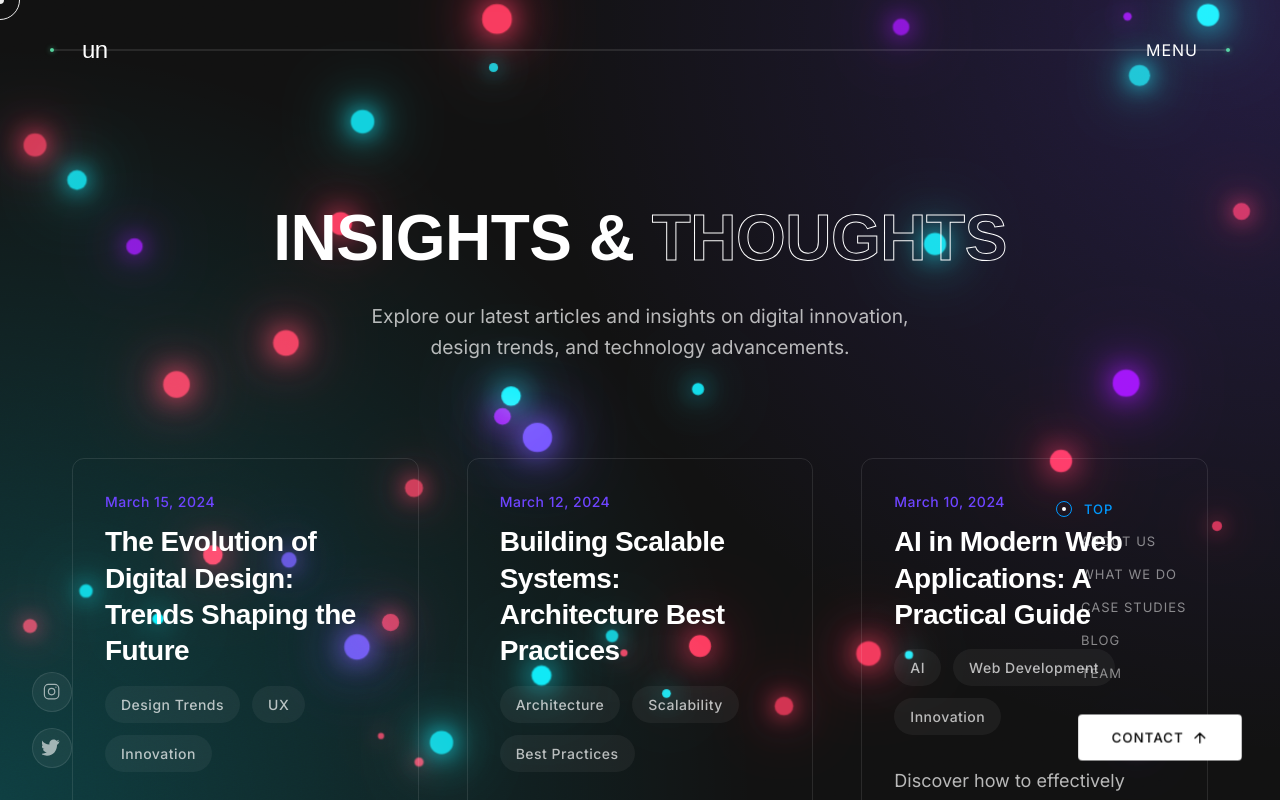
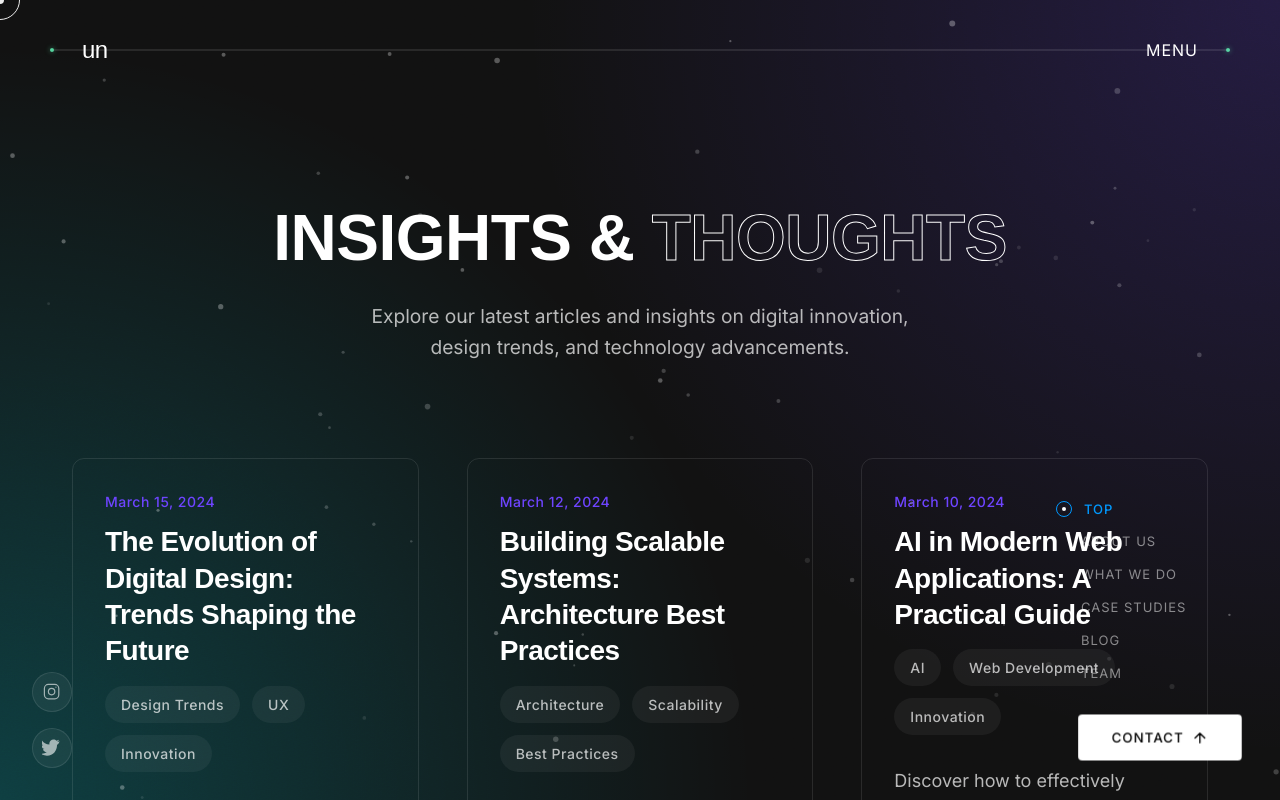
Before and after one commit to Akhpie/arc-design-agency, a React (Vite) app: page /blog in a window 1280 px wide. Shown: the top 800 px of the page. Built offline with nearby package versions, Linux system fonts and the light colour scheme.

Commit message:
some ui fixes

```diff
--- a/src/components/GlobalBackground.tsx
+++ b/src/components/GlobalBackground.tsx
@@ -1,44 +1,6 @@
-import styled, { keyframes } from "styled-components";
-import { useEffect, useState } from "react";
+import styled from "styled-components";
 import noiseTexture from "../assets/noise.svg";
 import theme from "../styles/theme";
-
-interface ParticleProps {
-  size?: string;
-  top?: string;
-  left?: string;
-  opacity?: number;
-  duration?: string;
-  delay?: string;
-  color?: string;
-}
-
-const floatAnimation = keyframes`
-  0% {
-    transform: translateY(0) translateX(0) scale(1);
-  }
-  50% {
-    transform: translateY(-40px) translateX(20px) scale(1.2);
-  }
-  100% {
-    transform: translateY(0) translateX(0) scale(1);
-  }
-`;
-
-const pulseAnimation = keyframes`
-  0% {
-    transform: scale(1);
-    opacity: 0.8;
-  }
-  50% {
-    transform: scale(1.4);
-    opacity: 1;
-  }
-  100% {
-    transform: scale(1);
-    opacity: 0.8;
-  }
-`;
 
 const BackgroundWrapper = styled.div`
   position: fixed;
@@ -121,29 +83,6 @@ const NoiseOverlay = styled.div`
   }
 `;
 
-const Particle = styled.div<ParticleProps>`
-  position: absolute;
-  width: ${(props) => props.size || "8px"};
-  height: ${(props) => props.size || "8px"};
-  background: ${(props) => props.color || theme.colors.primary};
-  border-radius: 50%;
-  top: ${(props) => props.top};
-  left: ${(props) => props.left};
-  opacity: ${(props) => props.opacity || 0.8};
-  animation: ${floatAnimation} ${(props) => props.duration || "8s"} ease-in-out
-      infinite,
-    ${pulseAnimation}
-      ${(props) =>
-        props.duration ? `${parseFloat(props.duration) * 0.5}s` : "4s"}
-      ease-in-out infinite;
-  animation-delay: ${(props) => props.delay || "0s"};
-  box-shadow: 0 0 20px ${(props) => props.color || theme.colors.primary},
-    0 0 40px ${(props) => props.color || theme.colors.primary},
-    0 0 60px ${(props) => props.color || theme.colors.primary};
-  mix-blend-mode: screen;
-  z-index: 2;
-`;
-
 const GridOverlay = styled.div`
   position: absolute;
   top: 0;
@@ -163,60 +102,10 @@ const GridOverlay = styled.div`
 `;
 
 const GlobalBackground = () => {
-  const [particles, setParticles] = useState<Array<ParticleProps>>([]);
-
-  useEffect(() => {
-    const generateParticles = () => {
-      const particleCount = Math.min(50, Math.floor(window.innerWidth / 30));
-      return Array(particleCount)
-        .fill(null)
-        .map(() => {
-          const colors = [
-            theme.colors.primary,
-            theme.colors.secondary,
-            theme.colors.accent,
-            theme.colors.neonPurple,
-            "#00f0ff",
-            "#ff2d55",
-          ];
-          return {
-            size: `${Math.random() * 16 + 6}px`,
-            top: `${Math.random() * 100}%`,
-            left: `${Math.random() * 100}%`,
-            opacity: Math.random() * 0.3 + 0.7,
-            duration: `${Math.random() * 8 + 6}s`,
-            delay: `${Math.random() * 4}s`,
-            color: colors[Math.floor(Math.random() * colors.length)],
-          };
-        });
-    };
-
-    setParticles(generateParticles());
-
-    const handleResize = () => {
-      setParticles(generateParticles());
-    };
-
-    window.addEventListener("resize", handleResize);
-    return () => window.removeEventListener("resize", handleResize);
-  }, []);
-
   return (
     <BackgroundWrapper>
       <GridOverlay />
       <NoiseOverlay />
-      {particles.map((particle, index) => (
-        <Particle
-          key={index}
-          size={particle.size}
-          top={particle.top}
-          left={particle.left}
-          opacity={particle.opacity}
-          duration={particle.duration}
-          delay={particle.delay}
-          color={particle.color}
-        />
-      ))}
     </BackgroundWrapper>
   );
 };
--- /dev/null
+++ b/src/components/InteractiveParticles.tsx
@@ -0,0 +1,171 @@
+import { useEffect, useRef } from "react";
+import styled from "styled-components";
+
+const Canvas = styled.canvas`
+  position: fixed;
+  top: 0;
+  left: 0;
+  width: 100%;
+  height: 100%;
+  pointer-events: none;
+  z-index: 1;
+`;
+
+interface Particle {
+  x: number;
+  y: number;
+  radius: number;
+  color: string;
+  vx: number;
+  vy: number;
+  baseVx: number;
+  baseVy: number;
+  life: number;
+  maxLife: number;
+}
+
+const COLORS = [
+  "rgba(255, 255, 255, 0.3)",
+  "rgba(255, 255, 255, 0.2)",
+  "rgba(255, 255, 255, 0.1)",
+];
+
+const InteractiveParticles = () => {
+  const canvasRef = useRef<HTMLCanvasElement>(null);
+  const particlesRef = useRef<Particle[]>([]);
+  const mouseRef = useRef({ x: 0, y: 0 });
+  const animationFrameRef = useRef<number>();
+
+  const createParticle = (x: number, y: number): Particle => {
+    const angle = Math.random() * Math.PI * 2;
+    const speed = Math.random() * 0.2 + 0.1;
+    return {
+      x,
+      y,
+      radius: Math.random() * 2 + 1,
+      color: COLORS[Math.floor(Math.random() * COLORS.length)],
+      vx: Math.cos(angle) * speed,
+      vy: Math.sin(angle) * speed,
+      baseVx: Math.cos(angle) * speed,
+      baseVy: Math.sin(angle) * speed,
+      life: 1,
+      maxLife: Math.random() * 150 + 150,
+    };
+  };
+
+  const initParticles = () => {
+    if (!canvasRef.current) return;
+
+    const canvas = canvasRef.current;
+    const particles: Particle[] = [];
+    const particleCount = Math.min(80, Math.floor(window.innerWidth / 20));
+
+    for (let i = 0; i < particleCount; i++) {
+      particles.push(
+        createParticle(
+          Math.random() * canvas.width,
+          Math.random() * canvas.height
+        )
+      );
+    }
+
+    particlesRef.current = particles;
+  };
+
+  const animate = () => {
+    if (!canvasRef.current) return;
+
+    const canvas = canvasRef.current;
+    const ctx = canvas.getContext("2d");
+    if (!ctx) return;
+
+    ctx.clearRect(0, 0, canvas.width, canvas.height);
+
+    particlesRef.current = particlesRef.current.filter((particle) => {
+      // Update life
+      particle.life++;
+      if (particle.life > particle.maxLife) {
+        // Reset particle
+        const newParticle = createParticle(
+          Math.random() * canvas.width,
+          Math.random() * canvas.height
+        );
+        Object.assign(particle, newParticle);
+        return true;
+      }
+
+      // Mouse interaction
+      const dx = mouseRef.current.x - particle.x;
+      const dy = mouseRef.current.y - particle.y;
+      const distance = Math.sqrt(dx * dx + dy * dy);
+      const repelRadius = 150;
+
+      if (distance < repelRadius) {
+        // Calculate repulsion force
+        const force = (1 - distance / repelRadius) * 1.5;
+        particle.vx = particle.baseVx - (dx / distance) * force;
+        particle.vy = particle.baseVy - (dy / distance) * force;
+      } else {
+        // Return to base velocity
+        particle.vx = particle.baseVx;
+        particle.vy = particle.baseVy;
+      }
+
+      // Update position
+      particle.x += particle.vx;
+      particle.y += particle.vy;
+
+      // Wrap around screen
+      if (particle.x < 0) particle.x = canvas.width;
+      if (particle.x > canvas.width) particle.x = 0;
+      if (particle.y < 0) particle.y = canvas.height;
+      if (particle.y > canvas.height) particle.y = 0;
+
+      // Draw particle
+      ctx.beginPath();
+      ctx.arc(particle.x, particle.y, particle.radius, 0, Math.PI * 2);
+      ctx.fillStyle = particle.color;
+      ctx.fill();
+
+      return true;
+    });
+
+    animationFrameRef.current = requestAnimationFrame(animate);
+  };
+
+  useEffect(() => {
+    if (!canvasRef.current) return;
+
+    const canvas = canvasRef.current;
+    const handleResize = () => {
+      canvas.width = window.innerWidth;
+      canvas.height = window.innerHeight;
+      initParticles();
+    };
+
+    const handleMouseMove = (e: MouseEvent) => {
+      mouseRef.current = {
+        x: e.clientX,
+        y: e.clientY,
+      };
+    };
+
+    handleResize();
+    animate();
+
+    window.addEventListener("resize", handleResize);
+    window.addEventListener("mousemove", handleMouseMove);
+
+    return () => {
+      window.removeEventListener("resize", handleResize);
+      window.removeEventListener("mousemove", handleMouseMove);
+      if (animationFrameRef.current) {
+        cancelAnimationFrame(animationFrameRef.current);
+      }
+    };
+  }, []);
+
+  return <Canvas ref={canvasRef} />;
+};
+
+export default InteractiveParticles;
--- a/src/layouts/MainLayout.tsx
+++ b/src/layouts/MainLayout.tsx
@@ -4,9 +4,9 @@ import Header from "./Header";
 import Footer from "./Footer";
 import GlobalStyles from "../styles/GlobalStyles";
 import SocialLinks from "../components/SocialLinks";
-
 import GlobalBackground from "../components/GlobalBackground";
 import SideNav from "../components/SideNav";
+import InteractiveParticles from "../components/InteractiveParticles";
 
 interface MainLayoutProps {
   children: ReactNode;
@@ -22,6 +22,7 @@ const MainLayout = ({ children }: MainLayoutProps) => {
     <>
       <GlobalStyles />
       <GlobalBackground />
+      <InteractiveParticles />
       <Header />
       <Main>{children}</Main>
       <Footer />
```
